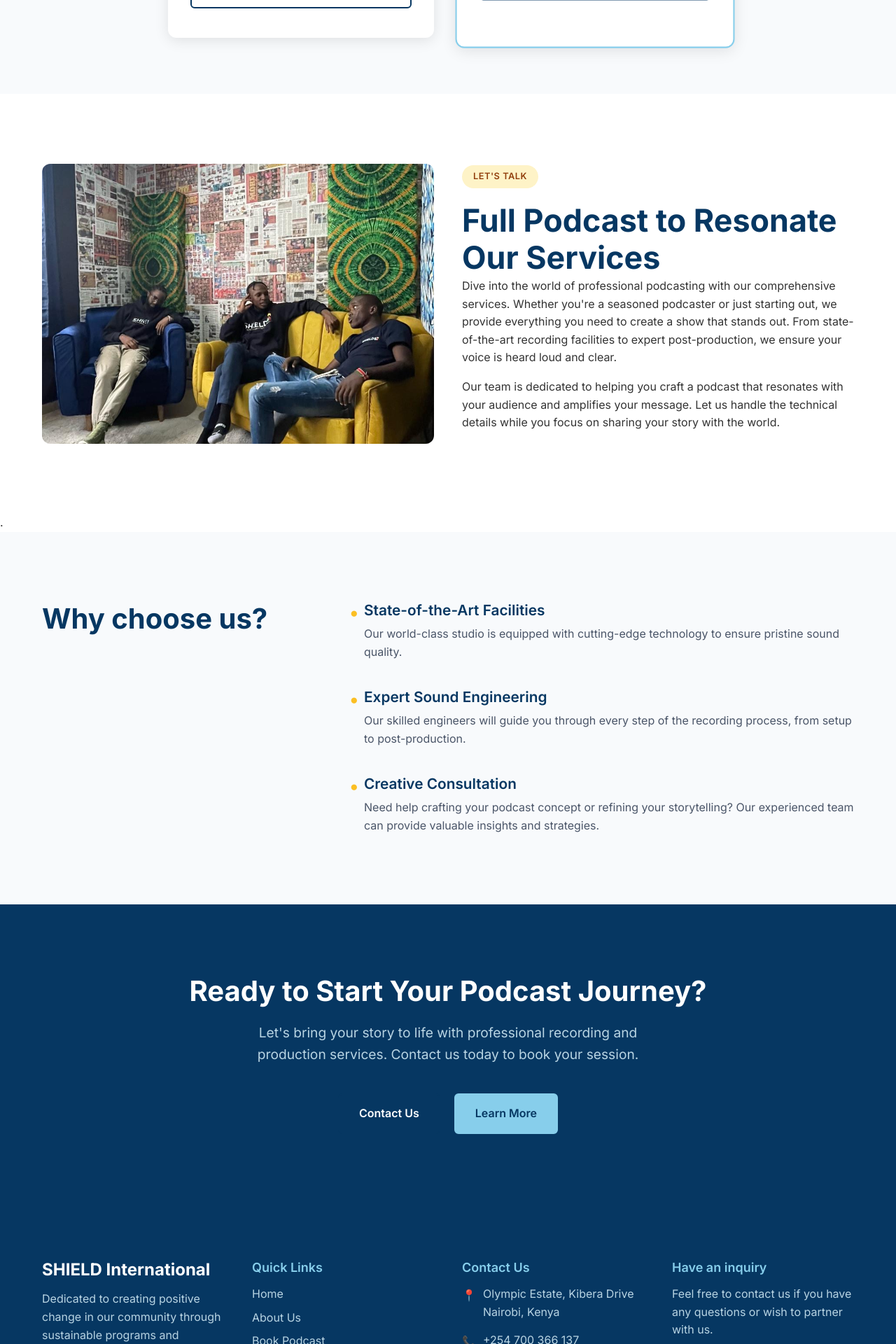
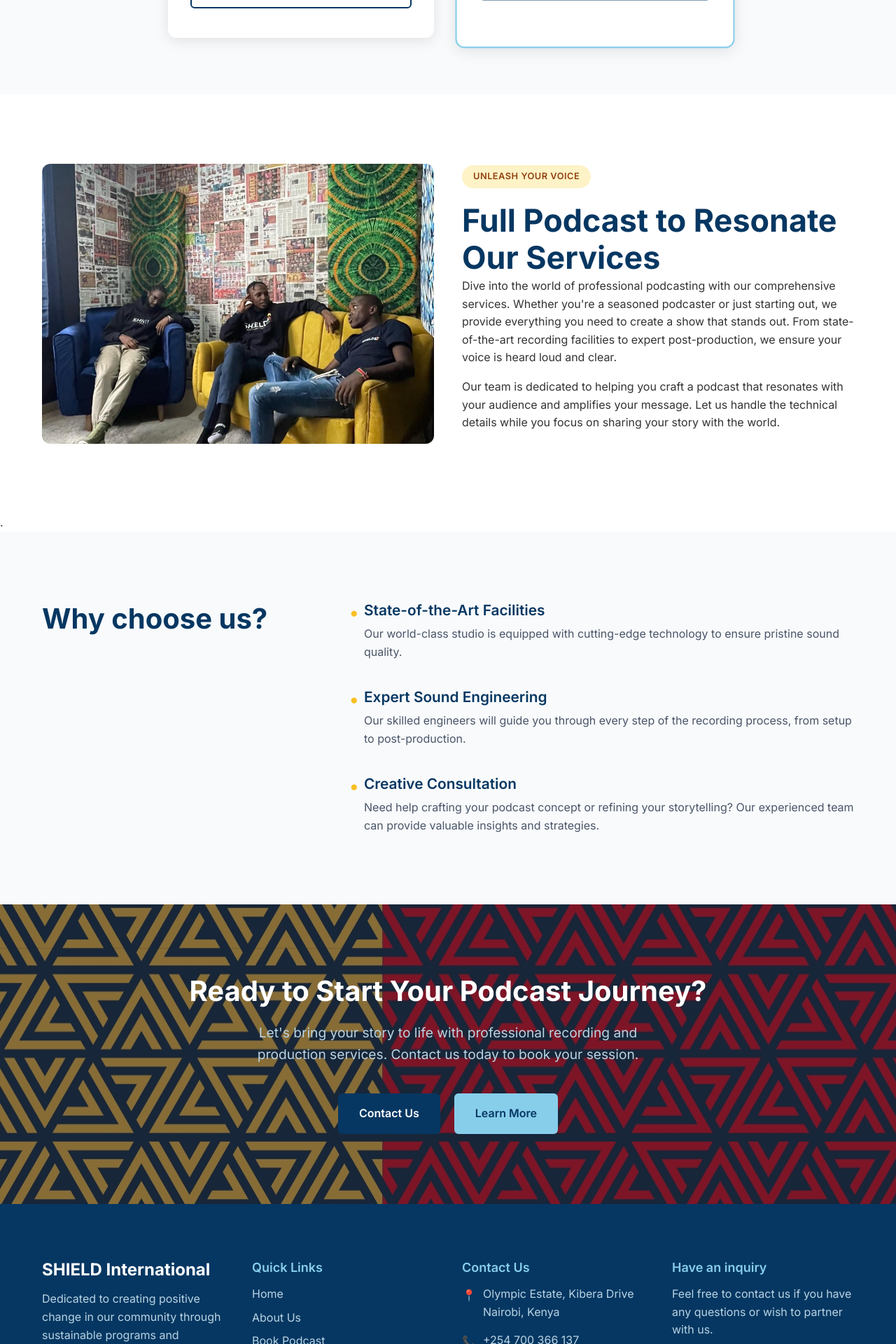
Before and after one commit to SHIELD-T/shield-web-app, a React (Vite) app: page /podcast in a window 1280 px wide. Shown: the part 976-2896 px from the top of the page at 70% size. Built offline with nearby package versions, Linux system fonts and the light colour scheme.

Commit message:
Implement code changes to enhance functionality and improve performance

```diff
--- a/src/pages/podcast.css
+++ b/src/pages/podcast.css
@@ -348,6 +348,7 @@
 .cta-section {
   padding: 100px 0;
   background: #063762;
+  background-image: url('/assets/images/background3.jpg');
   color: white;
   text-align: center;
 }
--- a/src/pages/podcast.tsx
+++ b/src/pages/podcast.tsx
@@ -70,7 +70,7 @@ const Podcast = () => {
               <img src="/assets/images/68.jpg" alt="Podcast Illustration" className="podcast-image" />
             </div>
             <div className="podcast-info">
-              <div className="tag">LET'S TALK</div>
+              <div className="tag">Unleash Your Voice</div>
               <h2>Full Podcast to Resonate Our Services</h2>
               <p>
                 Dive into the world of professional podcasting with our comprehensive services.
--- a/src/pages/programs.css
+++ b/src/pages/programs.css
@@ -635,6 +635,7 @@ width: 30px;
 .programs-cta-section {
   padding: 100px 0;
   background: #063762;
+  background-image: url('/assets/images/background3.jpg');
   text-align: center;
 }
 
```
Also changed, not shown: public/assets/images/1.jpg (added).
